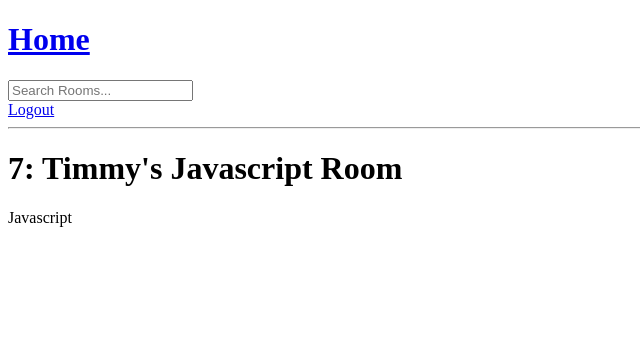
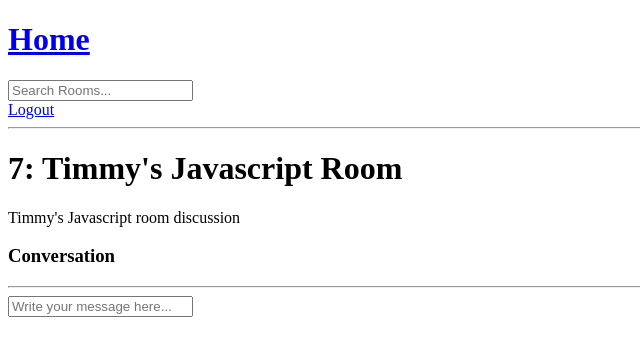
Before and after one commit to JimHotchkiss/Django-Study-App, a Django app: page /room/7/ in a window 1280 px wide. Shown: the top 356 px of the page, without its empty margins (0-640 px from the left). Run offline with Django 4.2, Linux system fonts and the light colour scheme; a user stored in the database is signed in; data comes from the database, SQL or seed files in the repository; both versions use the stored data as it was after the commit.

Commit message:
Added user comment functionality.

```diff
--- a/base/templates/base/room.html
+++ b/base/templates/base/room.html
@@ -2,5 +2,28 @@
 
 {% block content %}
 <h1>{{room.id}}: {{room.name}}</h1>
-<p>{{room.topic}}</p>
+<p>{{room.description}}</p>
+
+<div class="comment-wrapper">
+    <h3>Conversation</h3>
+    <hr>
+
+    {% for room_message in room_messages %}
+        <div>
+            <small>@{{room_message.user}} {{room_message.created|timesince}} ago</small>
+            <p>{{room_message.body}}</p>
+        </div>
+        <hr>
+    {% endfor%}
+</div>
+
+{% if request.user.is_authenticated %}
+<div class="comment-form">
+    <form method="POST" action="">
+        {% csrf_token %}
+        <input type="text" name="body" placeholder="Write your message here...">
+
+    </form>
+</div>
+{% endif %}
 {% endblock content%}
--- a/base/views.py
+++ b/base/views.py
@@ -13,7 +13,7 @@ from django.contrib.auth import authenticate, login, logout
 from django.contrib.auth.decorators import login_required
 # Import our flash message
 from django.contrib import messages
-from .models import Room, Topic
+from .models import Room, Topic, Message
 from .forms import RoomForm
 
 # User login
@@ -86,8 +86,17 @@ def home(request):
 
 def room(request, pk):
     room = Room.objects.get(id=pk)
+    room_messages = room.message_set.all().order_by('-created')
+
+    if request.method == 'POST':
+        message = Message.objects.create(
+            user = request.user,
+            room = room,
+            body = request.POST.get('body')
+        )
+        return redirect('room', pk=room.id)
     # print(room)
-    context = {'room':room}
+    context = {'room':room, 'room_messages': room_messages}
     return render(request, 'base/room.html', context)
 
 @login_required(login_url='login')
```
Also changed, not shown: db.sqlite3.
